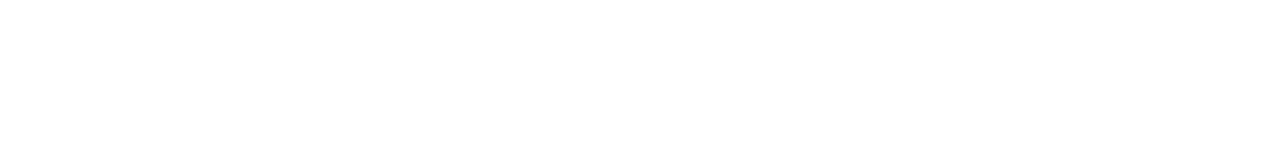
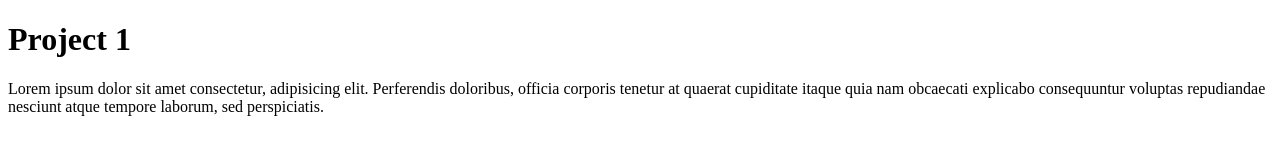
Before and after one commit to byronferguson/project_1, a plain HTML site: page index.html in a window 1280 px wide. Drawn offline with Linux system fonts and the light colour scheme.

Commit message:
added some info

```diff
--- a/index.html
+++ b/index.html
@@ -3,7 +3,14 @@
   <head>
     <meta charset="UTF-8" />
     <meta name="viewport" content="width=device-width, initial-scale=1.0" />
-    <title>Document</title>
+    <title>Project 1</title>
   </head>
-  <body></body>
+  <body>
+    <h1>Project 1</h1>
+    <p>
+      Lorem ipsum dolor sit amet consectetur, adipisicing elit. Perferendis doloribus, officia
+      corporis tenetur at quaerat cupiditate itaque quia nam obcaecati explicabo consequuntur
+      voluptas repudiandae nesciunt atque tempore laborum, sed perspiciatis.
+    </p>
+  </body>
 </html>
```
